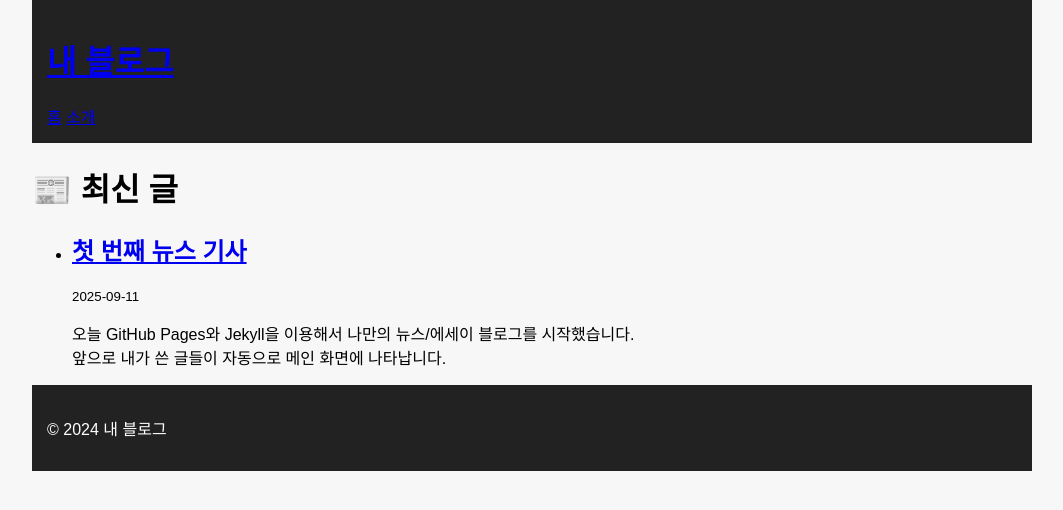
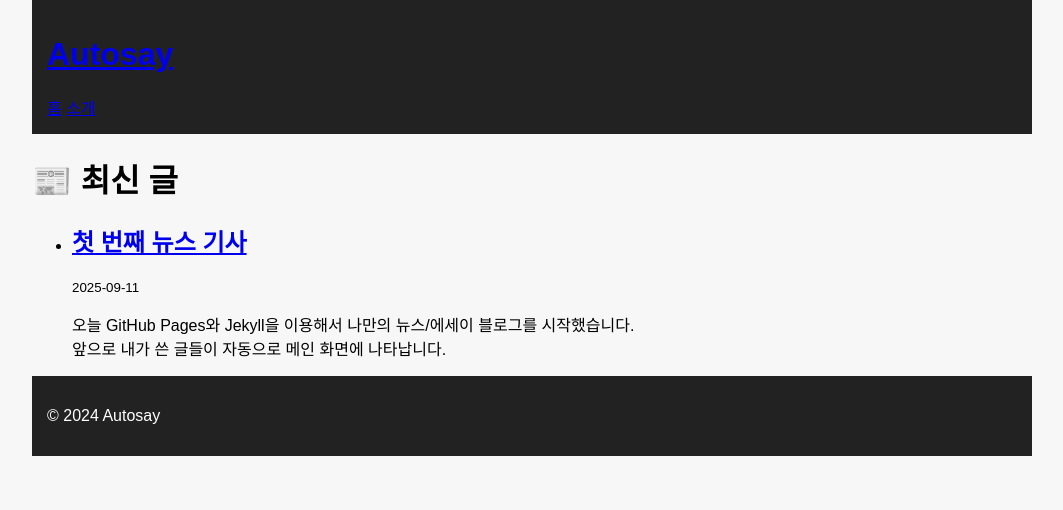
Before and after one commit to gnstjq8750-sketch/autosay, a Jekyll site: the page built from index.html, in a window 1280 px wide. Shown: the top 510 px of the page, without its empty margins (108-1171 px from the left). Built offline with Jekyll 4.4.1, drawn with Linux system fonts in a browser that asks for light colours.

Commit message:
Update _config.yml

```diff
--- a/_config.yml
+++ b/_config.yml
@@ -1,4 +1,6 @@
-title: "내 블로그"
-description: "Jekyll 블로그 테스트"
-theme: minima   # 사용 안 해도 됨 (직접 default.html 쓰는 경우)
+title: "Autosay"
+description: "자동차 뉴스 & 에세이"
+url: "https://gnstjq8750-sketch.github.io"
+baseurl: "/autosay"
 markdown: kramdown
+theme: null
```
